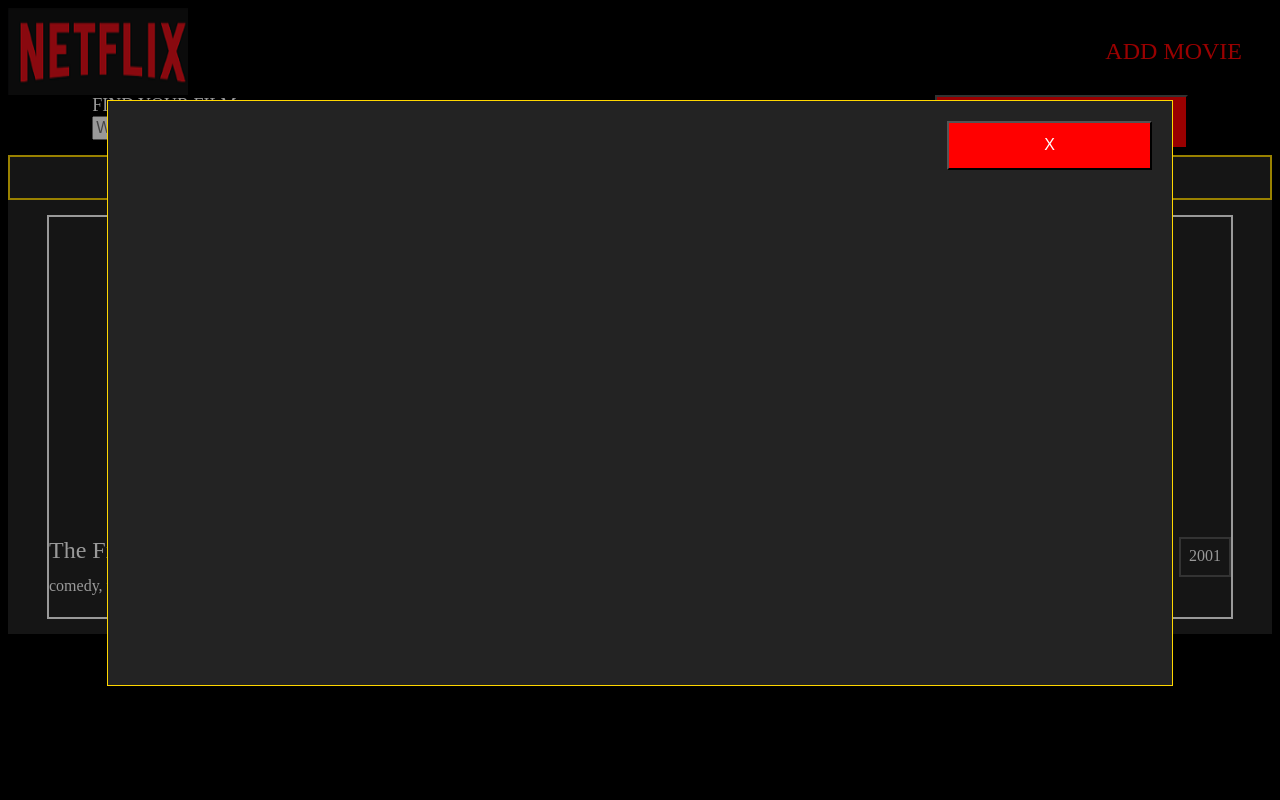
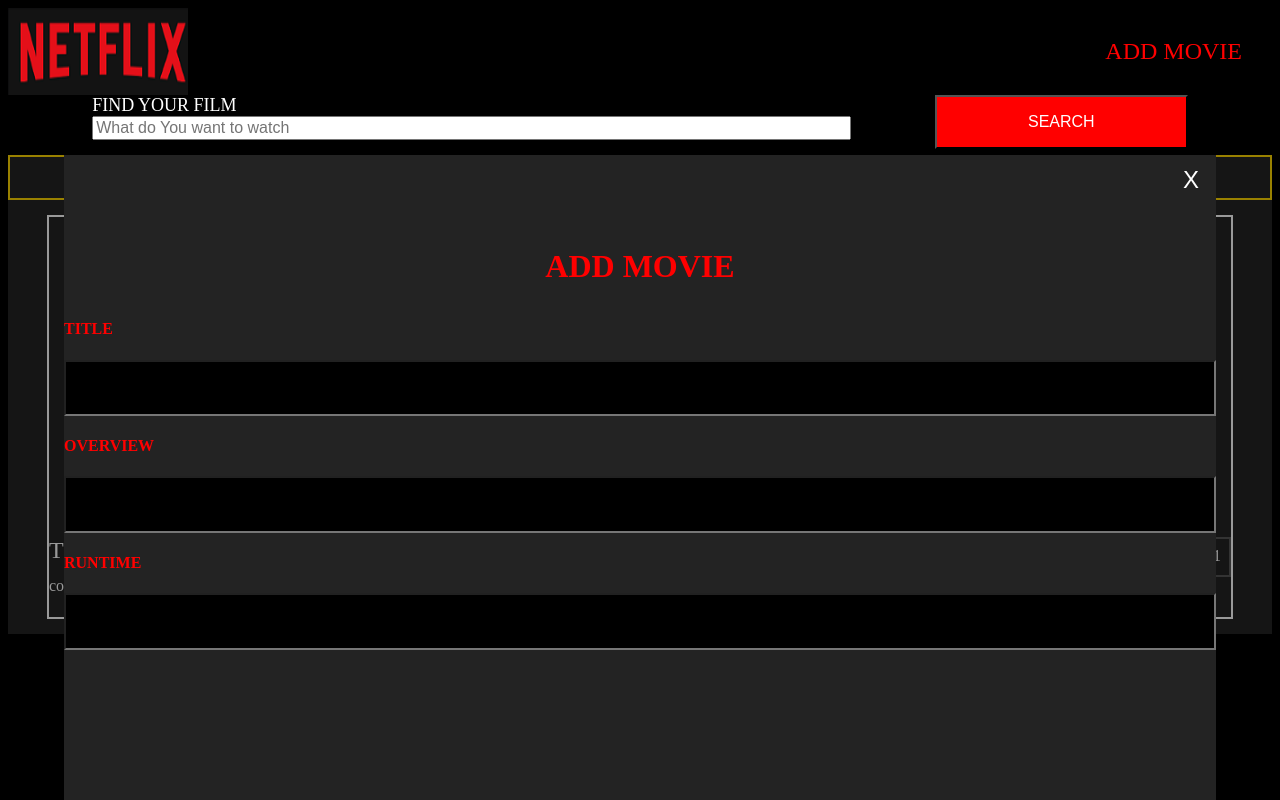
Before and after one commit to Fowlart/js-react-task-4, a React app: page / in a window 1280 px wide. Built offline with nearby package versions, Linux system fonts and the light colour scheme.

Commit message:
enhanced simple modal, non functional yet

```diff
--- a/src/components/Popup/MyModal.jsx
+++ b/src/components/Popup/MyModal.jsx
@@ -1,14 +1,11 @@
 import React from "react";
 import styled from "styled-components";
-import Button from "../HeadersComponents/InputWraperInputWraper.styled";
+import Input from "../Reusable/Input.styled";
 
 const ModalWrapper = styled.div`
   display: ${(props) => (props.show ? "block" : "none")};
   position: fixed; /* Stay in place */
   z-index: 1; /* Sit on top */
-  padding-top: 100px; /* Location of the box */
-  left: 0;
-  top: 0;
   width: 100%; /* Full width */
   height: 100%; /* Full height */
   overflow: auto; /* Enable scroll if needed */
@@ -20,27 +17,70 @@
   flex-direction: column;
   background-color: #232323;
   margin: auto;
-  padding: 20px;
-  border: 1px solid gold;
-  width: 80%;
-  height: 68%;
+  left: 20px;
+  right: 20px;
+  position: fixed;
+  width: ${(props) => (props.closeModal ? "0%" : "90%")};
+  height: ${(props) => (props.closeModal ? "0%" : "90%")};
   z-index: 1;
+  transition: width 0.5s, height 0.5s;
 `;
 
-const HeaderSection = styled.div`
+const CentredSection = styled.div`
   display: flex;
   height: 10%;
-  justify-content: space-between;
+  justify-content: ${props => props.justify};
   flex-direction: row;
 `;
+
+const Button = styled.button`
+  background-color: #232323;
+  width: 50px;
+  height: 50px;
+  font-size: x-large;
+  color: white;
+  border: none;
+`;
+
+const H1 = styled.h1`
+  color: red;
+  font-size: xx-large;
+`;
+
+const H4 = styled.h4`
+  color: red;
+`;
+
+const ModalInput = styled(Input)`
+  background-color: black;
+  color: white;
+  height: 7%;
+`;
+
+const Content = (props) => {
+
+    return (
+        <>
+            <CentredSection justify="space-between">
+                <div/>
+                <Button type="submit" onClick={props.onClick}>X</Button>
+            </CentredSection>
+            <CentredSection justify="center">
+                <div/>
+                <H1>ADD MOVIE</H1>
+            </CentredSection>
+            <H4>TITLE</H4><ModalInput type="text"/>
+            <H4>OVERVIEW</H4><ModalInput type="text"/>
+            <H4>RUNTIME</H4><ModalInput type="text"/>
+        </>);};
 
 export const MyModal = (props) => {
 
     return (
         <ModalWrapper show={props.show}>
-            <ModalContent>
-                <HeaderSection><div/><Button type="submit" value="X" onClick={props.onClick}/></HeaderSection>
-                {props.children}</ModalContent>
+            <ModalContent closeModal={props.closeModal}>
+                {props.closeModal ? null : <Content onClick={props.onClick}/>}
+            </ModalContent>
         </ModalWrapper>
     );
-}
+};
--- a/src/screens/MainSection.jsx
+++ b/src/screens/MainSection.jsx
@@ -3,7 +3,6 @@
 import {ResultsFilter} from "../components/MainSectionComponents/ResultsFilter";
 import {Card} from "../components/MainSectionComponents/Card";
 import {MyModal} from "../components/Popup/MyModal";
-import Button from "../components/Reusable/Button.styled";
 
 const MainSectionFlex = styled.div`
   background-color: #232323;
@@ -15,9 +14,13 @@
 const MainSection = () => {
 
     const [isModalVisible, setModalVisible] = useState(true);
+    const [shouldClose, setShouldClose] = useState(false);
 
     function switchModal(e) {
+        setShouldClose(!shouldClose);
+        setTimeout(() => {
             setModalVisible(!isModalVisible)
+        }, 400);
     }
 
     // Todo: fetch from back-end
@@ -35,7 +38,7 @@
 
     return (
         <>
-            <MyModal show={isModalVisible} onClick={switchModal}/>
+            <MyModal show={isModalVisible} closeModal={shouldClose} onClick={switchModal}/>
             <ResultsFilter sections={sectionsForFilter}/>
             <MainSectionFlex>
                 {filmCards.map((card) => (
@@ -54,14 +57,11 @@
 
 const OopsText = () => {
     return (
-        <
-            OopsDiv>
+        <OopsDiv>
             < h2> Oops, something went wrong ... We are doing our best to fix the issue ! < /h2>
         </OopsDiv>
-)
-;
-}
-;
+    );
+};
 
 const ErrorBoundaryMainSection = () => {
     let isDataInPlace = true;
--- a/webpack.dev.js
+++ b/webpack.dev.js
@@ -28,7 +28,7 @@
     devtool: 'inline-source-map',
     devServer: {
         contentBase: path.join(__dirname, "dist"),
-        port: 9000
+        port: 8000
     },
     module: {
         // LOADERS ARE HERE!
```
Lines whose indentation alone changed are shown as unchanged.
